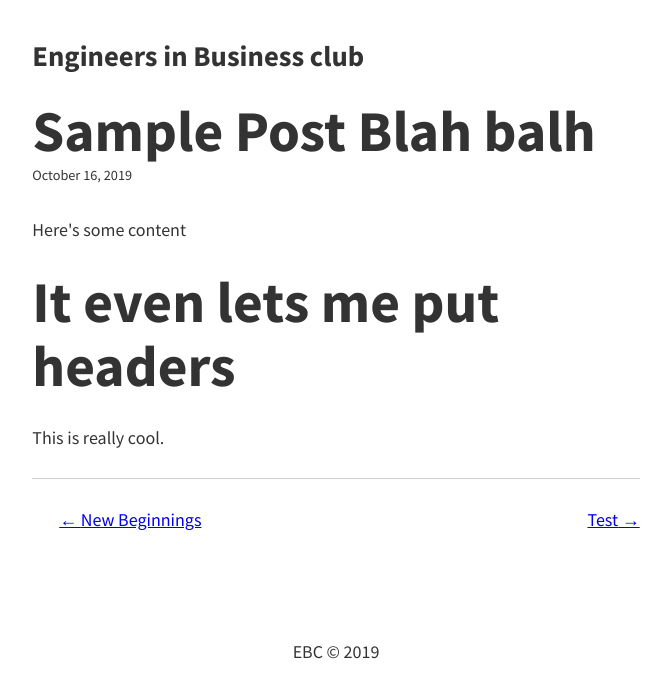
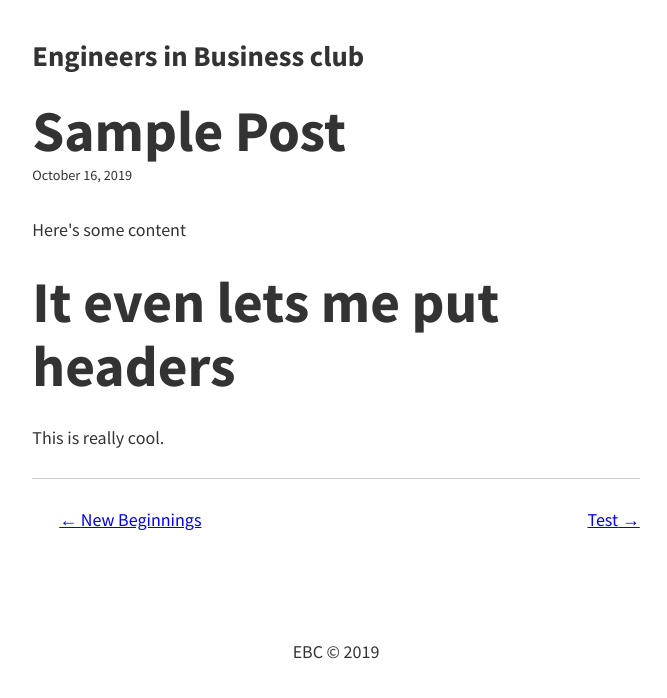
Before and after one commit to connorlindsey/ebc, a Gatsby site: page /posts/sample-post/ in a window 1280 px wide. Shown: the whole page, without its empty margins (304-971 px from the left). Built offline with nearby package versions, Linux system fonts and the light colour scheme; Gatsby itself is replaced by a stand-in of ours; some packages are replaced by stand-ins of ours.

Commit message:
Update Posts “sample-post”

```diff
--- a/content/posts/sample-post.md
+++ b/content/posts/sample-post.md
@@ -1,7 +1,7 @@
 ---
 path: /sample-post
 date: 2019-10-16T17:29:30.803Z
-title: Sample Post Blah balh
+title: Sample Post
 description: This is a post just for testing
 ---
 Here's some content
```
